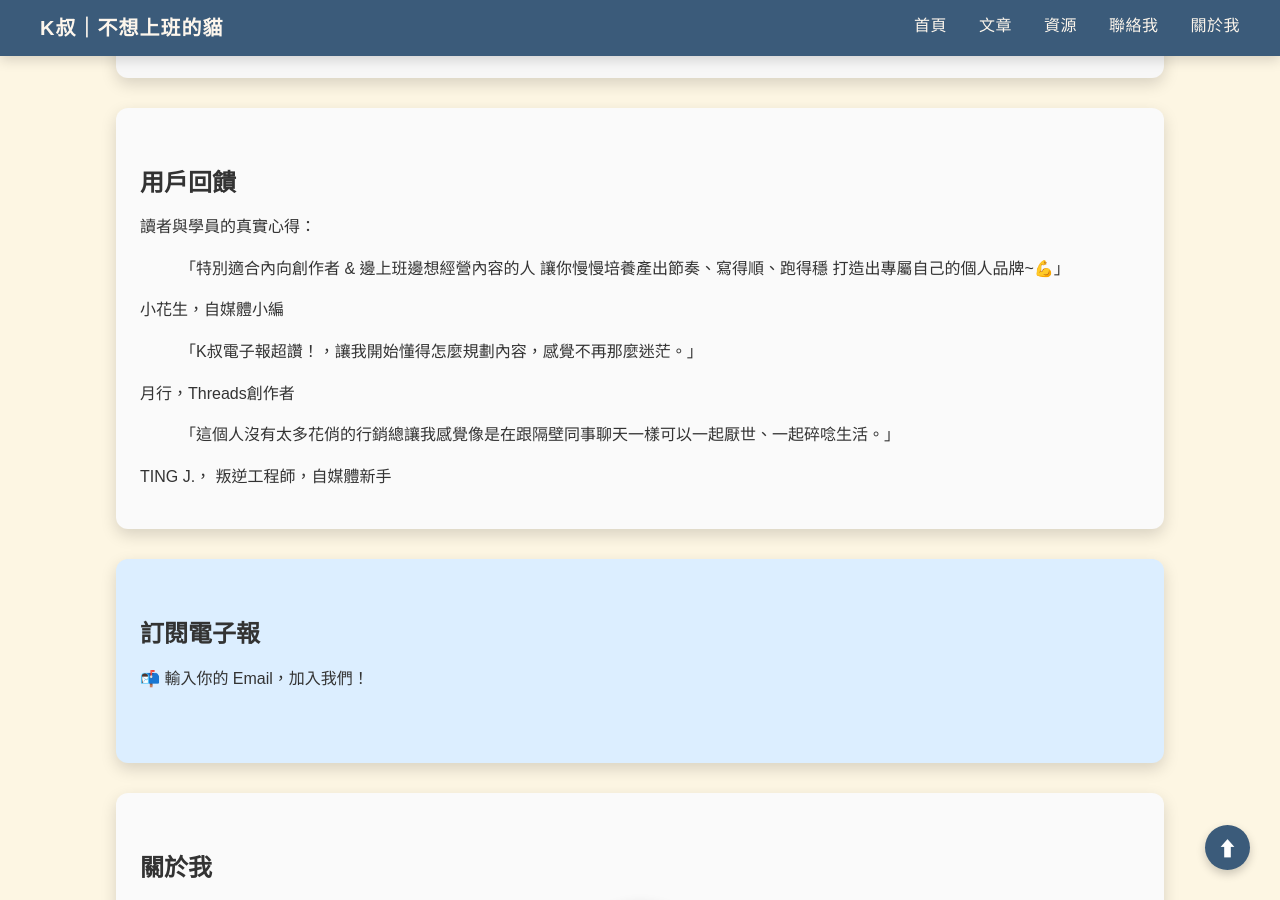
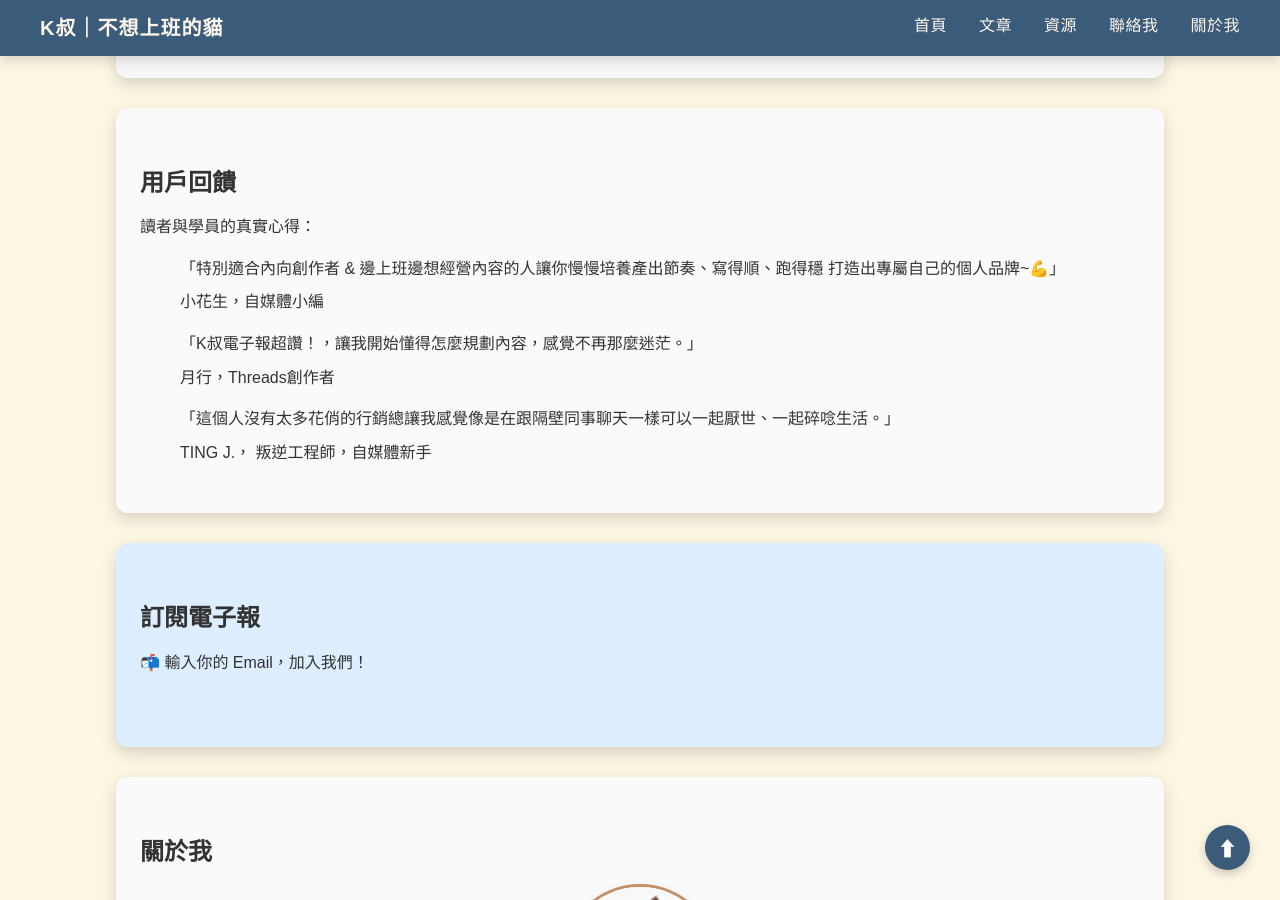
Before and after one commit to KenHAI666/Runing9TO5, a Jekyll site: the page built from index.md, in a window 1280 px wide and 900 px high, scrolled down 762 px. Built offline with Jekyll 4.4.1, drawn with Linux system fonts in a browser that asks for light colours.

Commit message:
Update index.md

```diff
--- a/index.md
+++ b/index.md
@@ -38,20 +38,22 @@ keywords: 自媒體, 斜槓, 個人品牌, 內容變現, 上班族副業, K叔
   <p>讀者與學員的真實心得：</p>
 
   <div class="testimonial">
-    <blockquote>「特別適合內向創作者 & 邊上班邊想經營內容的人
-讓你慢慢培養產出節奏、寫得順、跑得穩
-打造出專屬自己的個人品牌~💪」</blockquote>
-    <p> 小花生，自媒體小編</p>
+    <blockquote>「特別適合內向創作者 & 邊上班邊想經營內容的人讓你慢慢培養產出節奏、寫得順、跑得穩
+打造出專屬自己的個人品牌~💪」
+    <p>小花生，自媒體小編</p>
+</blockquote>
   </div>
 
   <div class="testimonial">
-    <blockquote>「K叔電子報超讚！，讓我開始懂得怎麼規劃內容，感覺不再那麼迷茫。」</blockquote>
-    <p> 月行，Threads創作者</p>
+    <blockquote>「K叔電子報超讚！，讓我開始懂得怎麼規劃內容，感覺不再那麼迷茫。」
+    <p>月行，Threads創作者</p>
+      </blockquote>
   </div>
 
   <div class="testimonial">
-    <blockquote>「這個人沒有太多花俏的行銷總讓我感覺像是在跟隔壁同事聊天一樣可以一起厭世、一起碎唸生活。」</blockquote>
+    <blockquote>「這個人沒有太多花俏的行銷總讓我感覺像是在跟隔壁同事聊天一樣可以一起厭世、一起碎唸生活。」
     <p> TING J.， 叛逆工程師，自媒體新手</p>
+      </blockquote>
   </div>
 </section>
 
```
